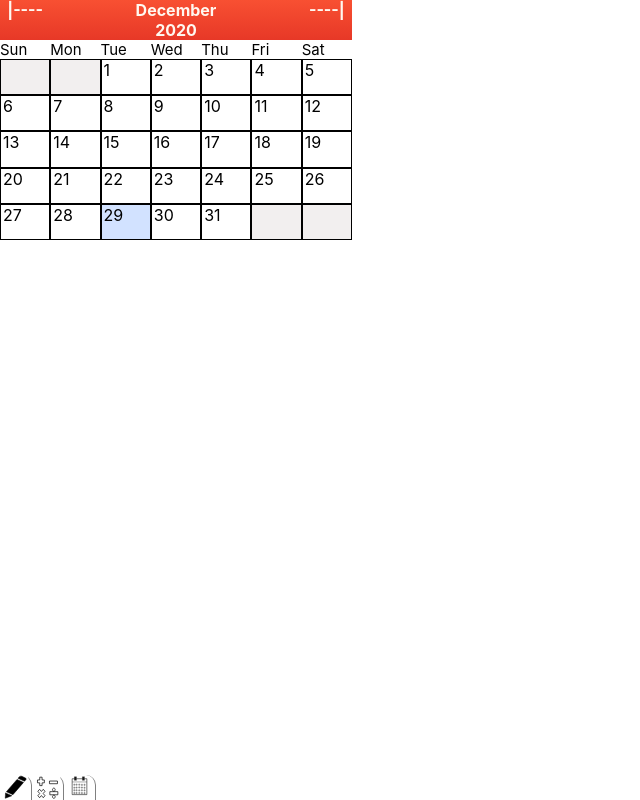
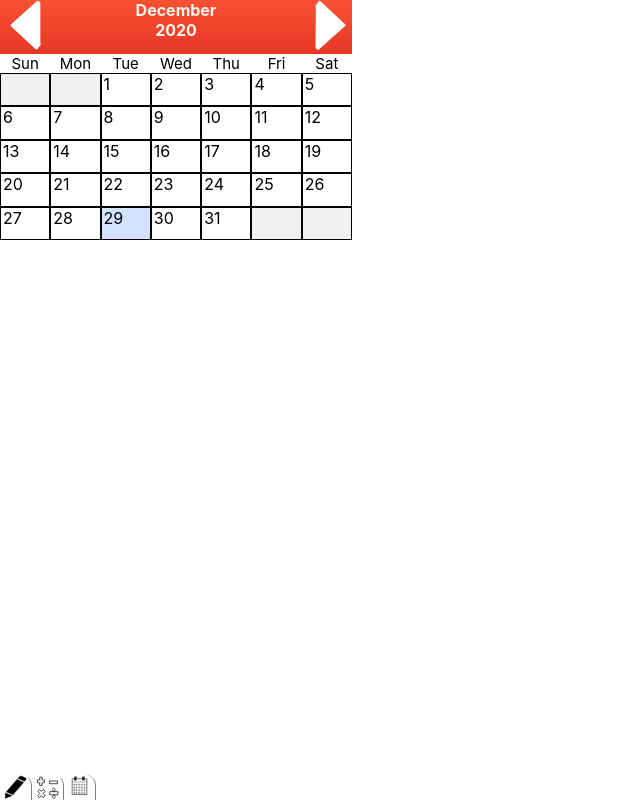
Before and after one commit to AnthonyClausing/notepad, a React (Create React App) app: page / in a window 1280 px wide. Both pictures are taken after a click on the element 80 px from the left and 787 px from the top of the page. Shown: the whole page, without its empty margins (0-640 px from the left). Built offline with nearby package versions, Linux system fonts and the light colour scheme; the HTML template or start-up script is replaced by a standard one.

Commit message:
calendar - arrow svgs created + rendered - replaced deprecated lifecycle method

```diff
--- a/src/Calendar.css
+++ b/src/Calendar.css
@@ -4,7 +4,7 @@
   display: grid;
   grid-template-rows: 0.8fr 0.4fr repeat(5,1fr);
 }
-#calendar.long-month{
+#calendar.long{
   height: 17.5rem;
   grid-template-rows: 0.8fr 0.4fr repeat(6,1fr);
 }
@@ -36,6 +36,7 @@
 }
 .days-of-week {
   font-size: 15px;
+  text-align: center;
 }
 .week, .days-of-week {
   display: grid;
--- a/src/Calendar.tsx
+++ b/src/Calendar.tsx
@@ -1,4 +1,3 @@
-import { number } from "prop-types";
 import { startOfToday, getDaysInMonth, toDate, format } from "date-fns";
 import React from "react";
 import "./Calendar.css";
@@ -20,12 +19,11 @@ class Calendar extends  React.Component<props,state> {
     this.setState({selectedMonth: +month - 1, selectedDay: +day, selectedYear: +year })
     this.populateWeeks(+year, +month - 1)
   }
-  componentWillUpdate(_nextProps : props, nextState : state) {
-    if(nextState.selectedYear !== this.state.selectedYear || nextState.selectedMonth !== this.state.selectedMonth){
-      this.populateWeeks(nextState.selectedYear, nextState.selectedMonth)
+  getSnapshotBeforeUpdate(_prevProps: props, prevState: state) {
+    if(prevState.selectedYear !== this.state.selectedYear || prevState.selectedMonth !== this.state.selectedMonth){
+      this.populateWeeks(this.state.selectedYear, this.state.selectedMonth)
     }
   }
-
   populateWeeks(year: number, month: number) {
     let date = toDate(new Date(year, month, 1))
     let daysInMonth = getDaysInMonth(date)
@@ -71,12 +69,16 @@ class Calendar extends  React.Component<props,state> {
       <div id="calendar" className={calendarClass}>
         {/* "invisible[^overflow-y: hidden???]" sliding down "modal" onClick day element */}
         <div className="header red">
-          <div className="chevrons" onClick={() => this.decrement()}>|----</div>
+          <div className="chevrons" onClick={() => this.decrement()}>
+            <img src="./images/left_arrow.svg" alt="<"/>
+          </div>
           <div>
             <div>{this.months[this.state.selectedMonth]}</div>
             <div>{this.state.selectedYear}</div>
           </div>
-          <div className="chevrons" onClick={() => this.increment()}>----|</div>
+          <div className="chevrons" onClick={() => this.increment()}>
+            <img src="./images/right_arrow.svg" alt=">"/>
+          </div>
         </div>
         <div className="days-of-week">
           {this.dow.map(d => {
```
Also changed, not shown: public/images/left_arrow.svg (added), public/images/right_arrow.svg (added).
